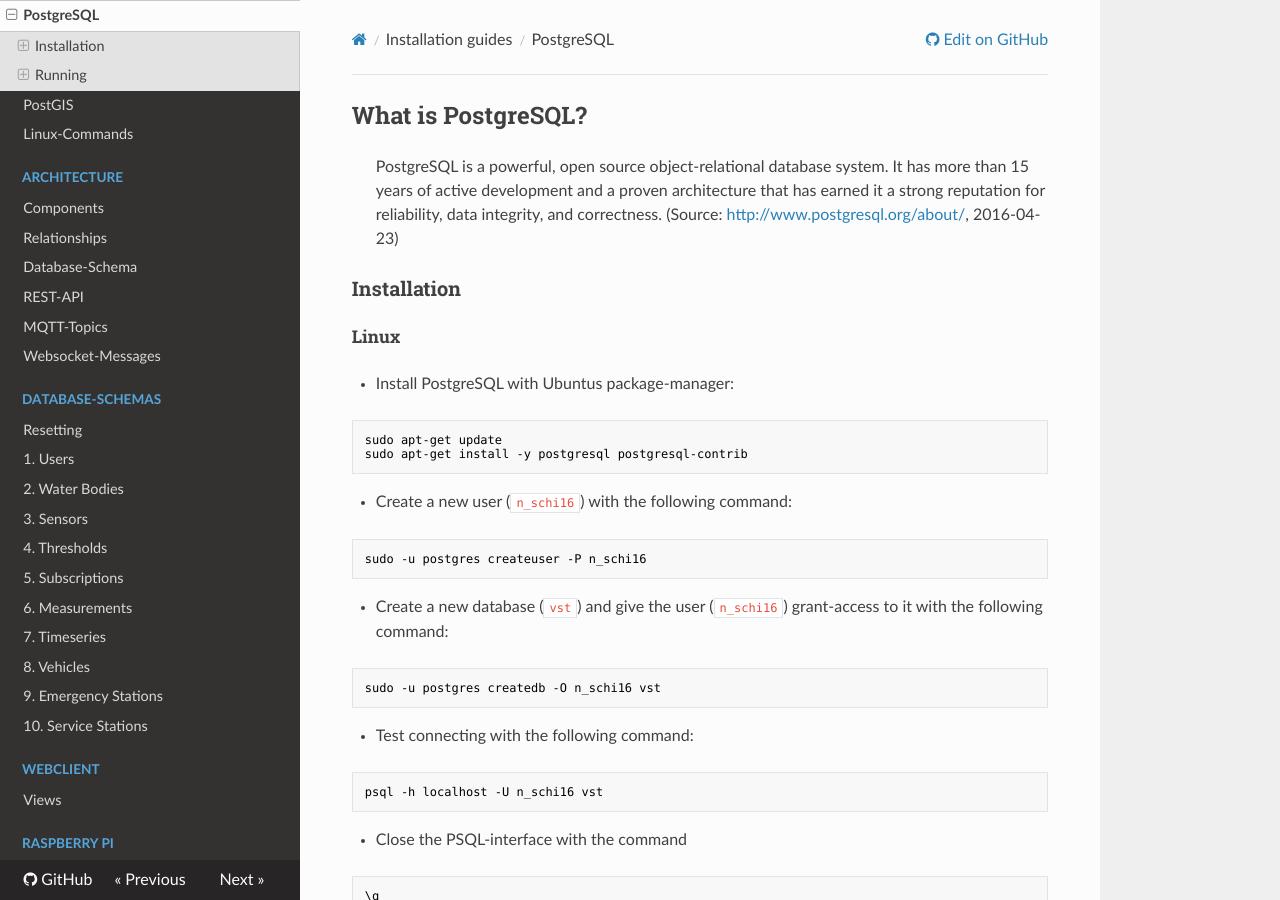
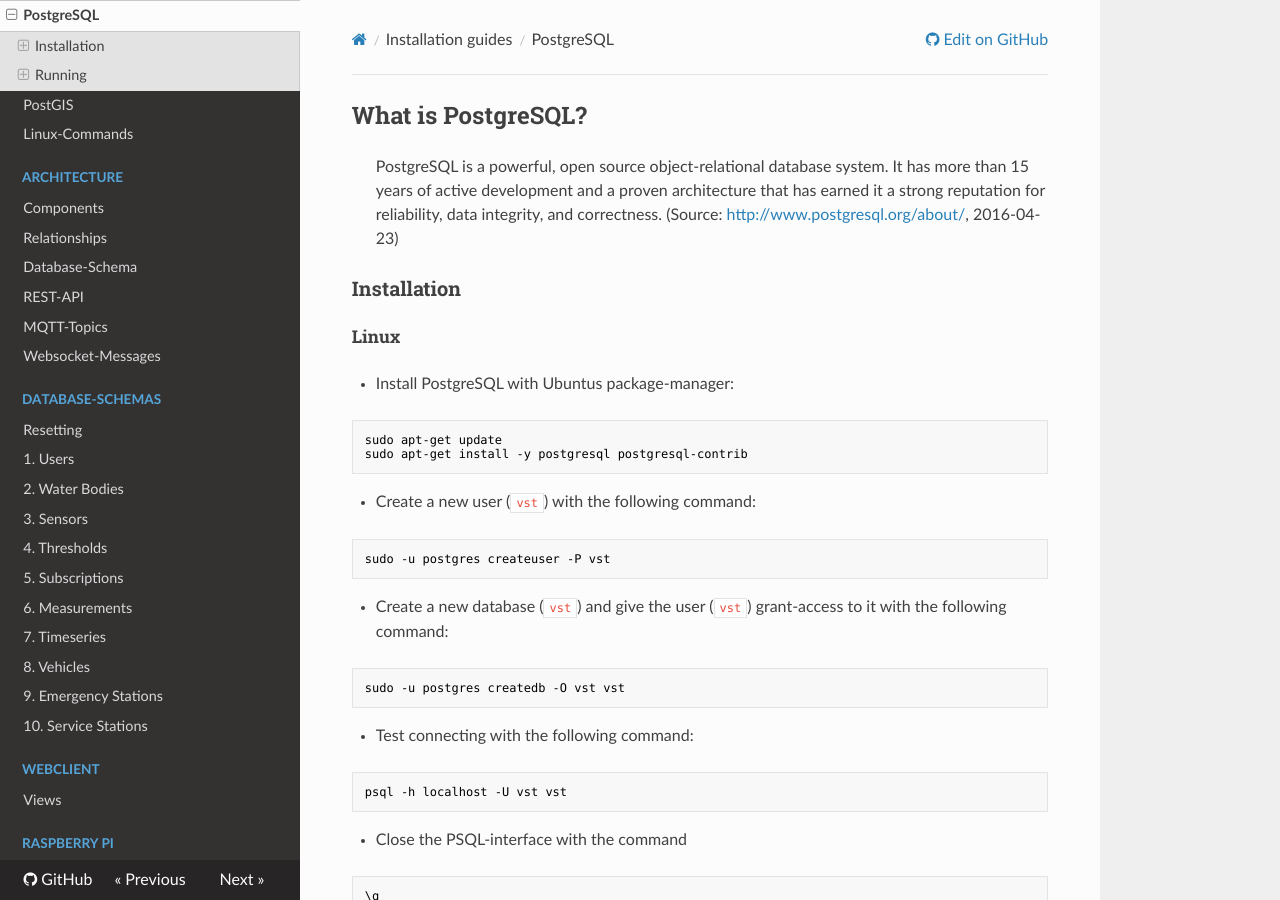
Before and after one commit to nicho90/GWoT-VST-Docs, an MkDocs documentation site: the page built from docs/installations/postgresql.md, in a window 1280 px wide and 900 px high. Built offline with MkDocs 1.6.1, drawn with Linux system fonts in a browser that asks for light colours; nearby versions of some CDN libraries; old or Windows-style settings are respelled for this version of MkDocs.

````diff
--- a/docs/installations/postgresql.md
+++ b/docs/installations/postgresql.md
@@ -14,22 +14,22 @@ sudo apt-get update
 sudo apt-get install -y postgresql postgresql-contrib
 ```
 
-* Create a new user (`n_schi16`) with the following command:
+* Create a new user (`vst`) with the following command:
 
 ```bash
-sudo -u postgres createuser -P n_schi16
+sudo -u postgres createuser -P vst
 ```
 
-* Create a new database (`vst`) and give the user (`n_schi16`) grant-access to it with the following command:
+* Create a new database (`vst`) and give the user (`vst`) grant-access to it with the following command:
 
 ```bash
-sudo -u postgres createdb -O n_schi16 vst
+sudo -u postgres createdb -O vst vst
 ```
 
 * Test connecting with the following command:
 
 ```bash
-psql -h localhost -U n_schi16 vst
+psql -h localhost -U vst vst
 ```
 
 * Close the PSQL-interface with the command
--- a/mkdocs.yml
+++ b/mkdocs.yml
@@ -15,7 +15,7 @@ pages:
 - Installation guides:
     - First-Setup: installations/first-setup.md
     - Nodejs: installations/nodejs.md
-    - Running Nodejs: installations/running.md
+    - Cronjob: installations/cron.md
     - Bower: installations/bower.md
     - MkDocs: installations/mkdocs.md
     - Redis: installations/redis.md
````
Also changed, not shown: docs/installations/cron.md (added, +40 -0 lines), docs/installations/running.md (deleted, +0 -5 lines).
